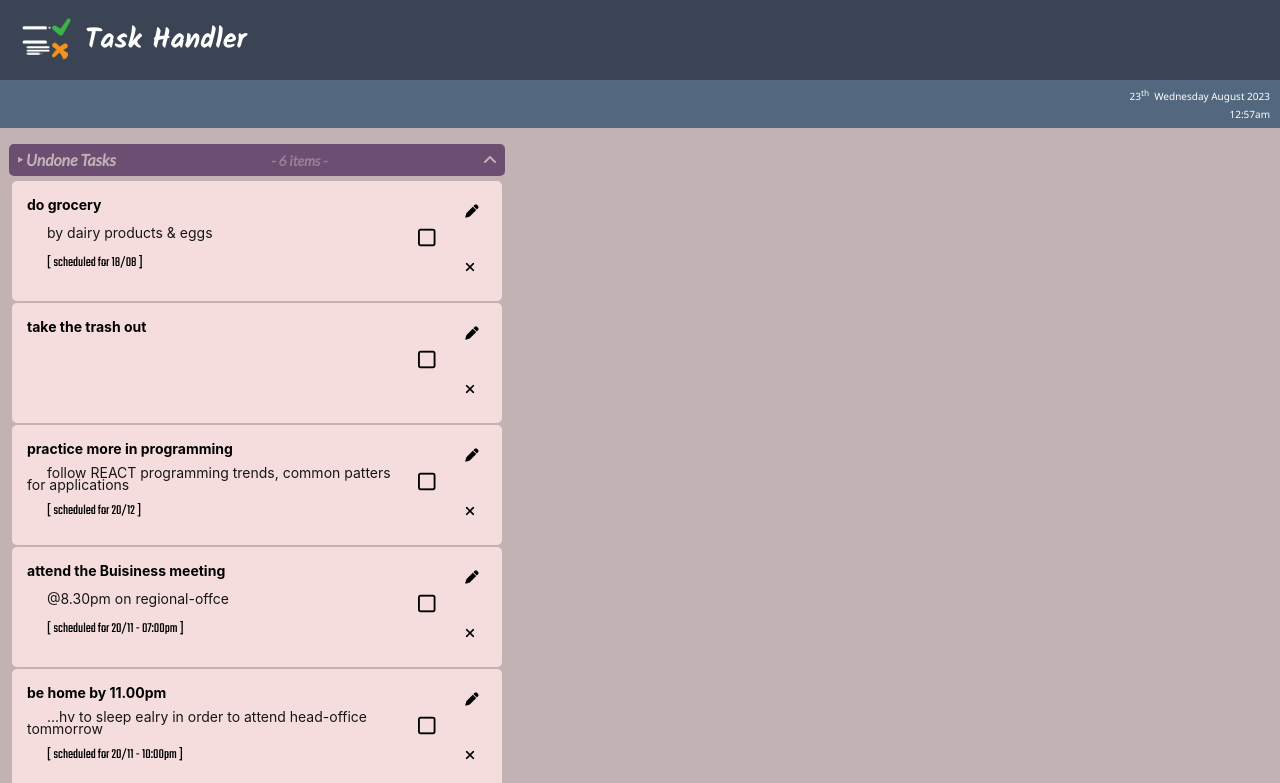
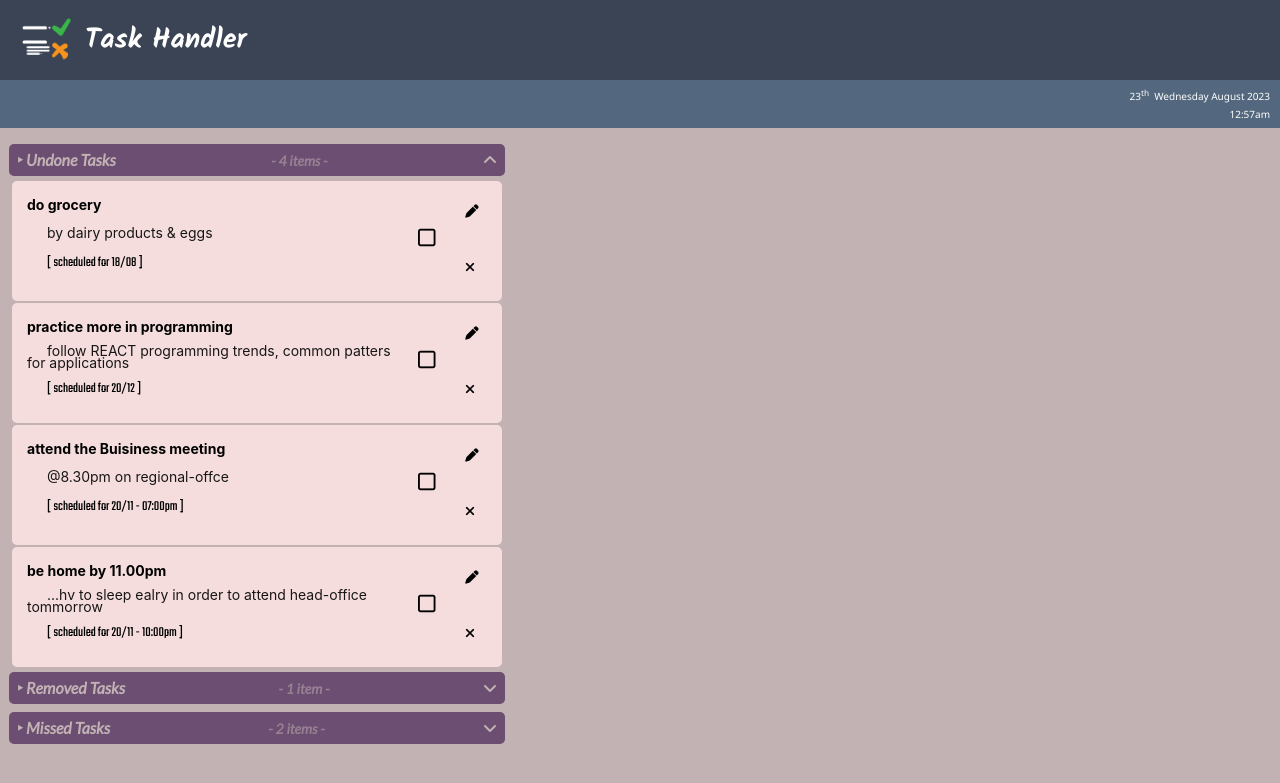
Before and after one commit to M-lakshan/REACT_simple-task-handler, a React (Create React App) app: page / in a window 1280 px wide. Shown: the top 783 px of the page. Built offline with nearby package versions, Linux system fonts and the light colour scheme.

Commit message:
logic changed

```diff
--- a/src/components/Main.js
+++ b/src/components/Main.js
@@ -1,66 +1,62 @@
-import React, { useState } from 'react';
-import { tasks } from './task_list.js';
+import React from 'react';
 import { TasksUndone, TasksDone, TasksRemoved, TasksMissed } from './Task.js';
+import { check_missed_task_sts } from './date_n_time.js';
 
-const check_missed_task_sts = (sts) => {
-  if(sts.length<2) {
-    return false;
-  } else {
-    let current_date = new Date();
-    let scheduled_date_i = parseInt(sts.substring(0,sts.indexOf('/')));
-    let scheduled_date_ii = parseInt(sts.substring((sts.indexOf('/')+1),sts.length));
-
-    return ((current_date.getDate() > scheduled_date_i) && ((current_date.getMonth()+1) > scheduled_date_ii));
-  }
-}
-
-const Main = ({cur_edit_alt}) => {
-  const [myTasks,setMyTasks] = useState(tasks);
+const Main = ({ cur_edit_alt, cur_tasks_list }) => {
   let tasks_undone = [];
   let tasks_done = [];
   let tasks_missed = [];
   let tasks_removed = [];
+  let alt_myTasks = cur_tasks_list[0];
+  let alt_setMyTasks = cur_tasks_list[1];
 
   const derivate_tasks = (arr) => {
-    let new_arr = [];
 
     arr.forEach(tsk => {
-      new_arr.push(tsk);
-      if(tsk.completed!==true && check_missed_task_sts(tsk.scheduled_for[0])) {
-        tasks_missed.push(tsk);
+
+      if(tsk.completed!==true) {
+        if(!check_missed_task_sts(tsk.scheduled_for[0])) {
+          tasks_missed.push(tsk);
+        } else {
+          if(tsk.removed) {
+            tasks_removed.push(tsk);
+          } else {
+            tasks_undone.push(tsk);
+          }
+        }
+      } else if(tsk.completed && tsk.removed!==true) {
+        tasks_done.push(tsk);
       } else if(tsk.removed) {
         tasks_removed.push(tsk);
-      } else if(tsk.completed && tsk.removed!==true) {
-        tasks_done.push(tsk);
       } else {
         tasks_undone.push(tsk);
       }
     });
   }
 
-  derivate_tasks(myTasks);
+  derivate_tasks(alt_myTasks);
 
   return (
     <main className="App-main">
       <section className="tasks">
         <TasksUndone
           arr={tasks_undone}
-          tsk_st={[myTasks,(update) => setMyTasks(update)]}
+          tsk_st={[alt_myTasks,(update) => alt_setMyTasks(update)]}
           cur_edit={cur_edit_alt}
         />
         <TasksDone
           arr={tasks_done}
-          tsk_st={[myTasks,(update) => setMyTasks(update)]}
+          tsk_st={[alt_myTasks,(update) => alt_setMyTasks(update)]}
           cur_edit={cur_edit_alt}
         />
         <TasksRemoved
           arr={tasks_removed}
-          tsk_st={[myTasks,(update) => setMyTasks(update)]}
+          tsk_st={[alt_myTasks,(update) => alt_setMyTasks(update)]}
           cur_edit={cur_edit_alt}
         />
         <TasksMissed
           arr={tasks_missed}
-          tsk_st={[myTasks,(update) => setMyTasks(update)]}
+          tsk_st={[alt_myTasks,(update) => alt_setMyTasks(update)]}
           cur_edit={cur_edit_alt}
         />
       </section>
```
